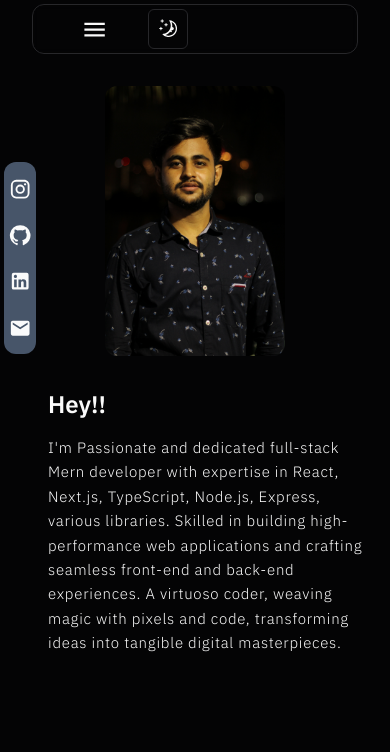
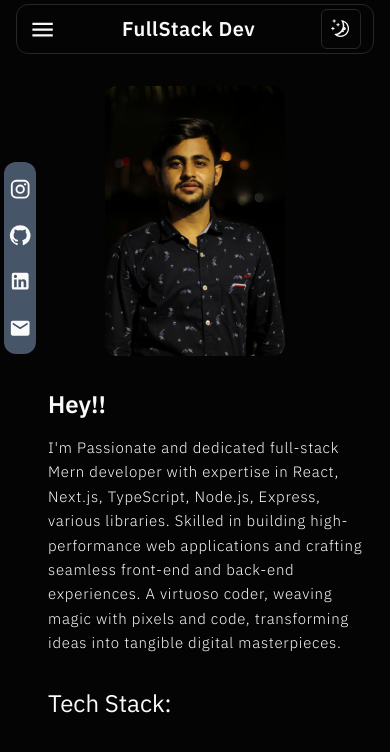
Before and after one commit to Asif-28/asif-portfolio, a Next.js app: page / in a window 390 px wide. Shown: the top 752 px of the page. Built offline with nearby package versions, Linux system fonts and the light colour scheme.

Commit message:
fixing header

```diff
--- a/src/app/page.tsx
+++ b/src/app/page.tsx
@@ -1,13 +1,12 @@
-import About from "@/components/sections/about.tsx/About";
-import Header from "@/components/sections/header/Header";
+import { About, TechStack } from "@/components/sections/HomePage";
 import SideBar from "@/components/sections/sidebar/SideBar";
-import { ModeToggle } from "@/components/ui/toggle-mode";
 
 export default function Home() {
   return (
     <main className="h-[200vh]">
       <SideBar />
       <About />
+      <TechStack />
     </main>
   );
 }
--- a/src/components/sections/about.tsx/About.tsx
+++ b/src/components/sections/HomePage/About.tsx
@@ -18,7 +18,7 @@ const About = () => {
           src={`/IMG_7155.JPG`}
           alt="image-portfolio"
         />
-        <div className="sm:w-4/6 px-3 space ">
+        <div className="sm:w-4/6 px-3 space">
           <h1 className="text-2xl sm:text-4xl pb-4 font-semibold">Hey!!</h1>
           <p className="text-[15px] sm:text-xl tracking-wider leading-relaxed font-light">
             I&apos;m Passionate and dedicated full-stack Mern developer with
--- /dev/null
+++ b/src/components/sections/HomePage/TechStack.tsx
@@ -0,0 +1,14 @@
+import React from "react";
+
+const TechStack = () => {
+  return (
+    <section className="section">
+      <div className="space">
+        <h1 className="text-2xl px-3 sm:px-0">Tech Stack:</h1>
+        <div className="images"></div>
+      </div>
+    </section>
+  );
+};
+
+export default TechStack;
--- /dev/null
+++ b/src/components/sections/HomePage/index.ts
@@ -0,0 +1,4 @@
+import About from "./About";
+import TechStack from "./TechStack";
+
+export { About, TechStack };
--- a/src/components/sections/header/Header.tsx
+++ b/src/components/sections/header/Header.tsx
@@ -4,6 +4,8 @@ import { ModeToggle } from "@/components/ui/toggle-mode";
 import React, { useState } from "react";
 import MenuIcon from "@mui/icons-material/Menu";
 import CloseIcon from "@mui/icons-material/Close";
+import Typed from "typed.js";
+import { useEffect, useRef } from "react";
 
 const Header = () => {
   const [hoveredItem, setHoveredItem] = useState(null);
@@ -30,10 +32,30 @@ const Header = () => {
         ? "bg-black w-full h-[2px] rounded-3xl"
         : "hidden";
   };
+  const el = useRef(null);
+
+  useEffect(() => {
+    const typed = new Typed(el.current, {
+      strings: ["I'm Freelancer", "FullStack Developer", "Mern Developer"], // Strings to display
+      // Speed settings, try diffrent values untill you get good results
+      startDelay: 300,
+      typeSpeed: 100,
+      backSpeed: 100,
+      backDelay: 100,
+      smartBackspace: true,
+      loop: true,
+      showCursor: false,
+    });
+
+    // Destropying
+    return () => {
+      typed.destroy();
+    };
+  }, []);
 
   return (
-    <section className="sticky z-10 top-1 w-full px-8">
-      <div className="section flex pl-12 sm:pl-0 sm:justify-center items-center gap-10 border rounded-xl mt-1 backdrop-blur-sm light:bg-gray-50/50 py-1 sm:py-0 ">
+    <section className="sticky z-10 top-1 w-full px-4">
+      <div className="section flex justify-between px-3 sm:px-0 sm:justify-center items-center gap-10 border rounded-xl mt-1 backdrop-blur-sm light:bg-gray-50/50 py-1 sm:py-0 ">
         <nav className="sm:flex justify-center items-center py-[1rem] hidden">
           <ul className="flex gap-7 cursor-pointer">
             <li
@@ -73,6 +95,7 @@ const Header = () => {
             </li>
           </ul>
         </nav>
+
         <div className="sm:hidden ">
           {showMore === true ? (
             <CloseIcon
@@ -87,7 +110,7 @@ const Header = () => {
           )}
 
           {showMore && (
-            <div className="absolute text-[#00000] top-14 bg-slate-300 dark:bg-slate-600 rounded-md w-[260px] mx-auto px-4 py-6 left-2">
+            <div className="absolute text-[#00000] top-14 bg-slate-300 dark:bg-slate-600 rounded-md w-[260px] mx-auto px-4 py-6 left-8">
               <nav className="flex justify-center items-center py-[1rem] sm:hidden">
                 <ul className="flex flex-col items-center justify-center gap-7 cursor-pointer">
                   <li
@@ -145,6 +168,12 @@ const Header = () => {
             </div>
           )}
         </div>
+        <div className="sm:hidden">
+          <h1
+            className="text-xl whitespace-nowrap font-semibold tracking-wide"
+            ref={el}
+          ></h1>
+        </div>
         <div>
           <ModeToggle />
         </div>
```
Also changed, not shown: tsconfig.json (+7 -1 lines).
